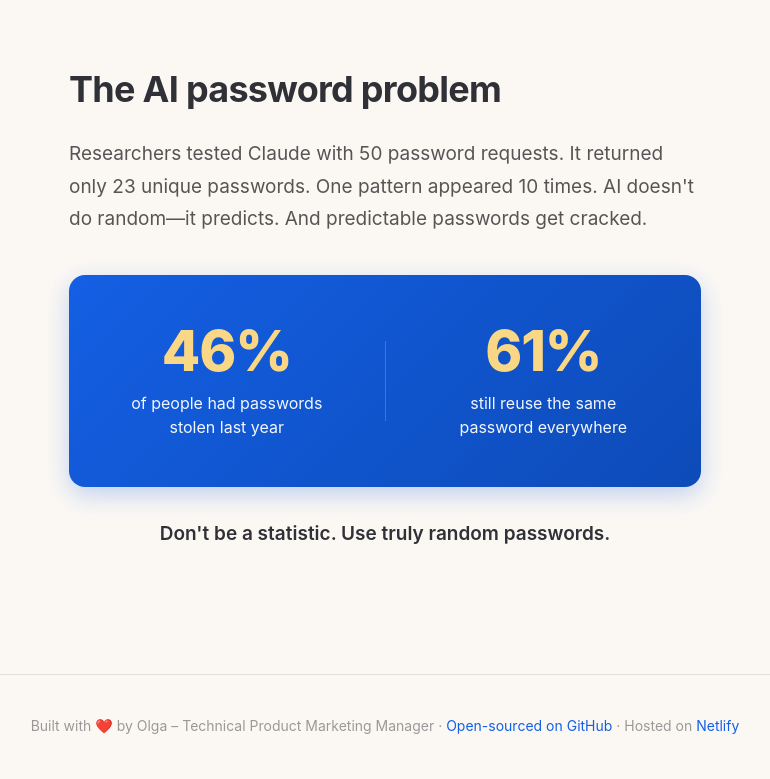
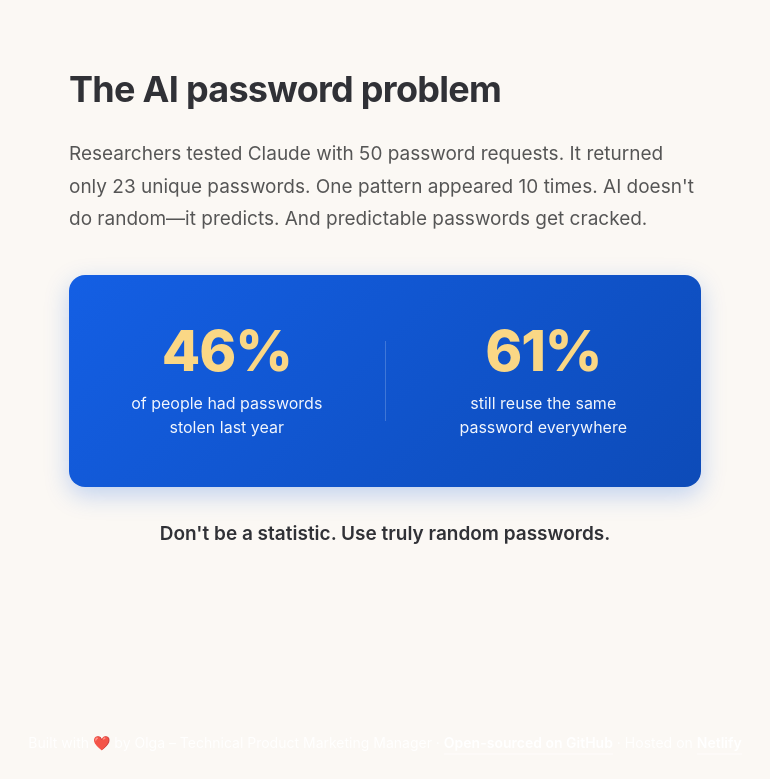
Before and after one commit to SheillaO/AI-Proof-Password-Generator, a website built with Vite: page index.html in a window 1280 px wide. Shown: the part 872-1651 px from the top of the page, without its empty margins (255-1025 px from the left). Built offline with nearby package versions, Linux system fonts and the light colour scheme.

Commit message:
Update index.css

```diff
--- a/index.css
+++ b/index.css
@@ -221,22 +221,30 @@
 
 footer {
     text-align: center;
-    padding: 40px 24px;
-    border-top: 1px solid #e0e0e0;
+    margin-top: 32px;
+    padding: 24px 20px;
+
 }
 
 footer p {
+    color: rgba(255, 255, 255, 0.9);
     font-size: 14px;
-    color: #999;
+    line-height: 1.8;
+    font-weight: 400;
 }
 
 footer a {
-    color: #145fe4;
+    color: white;
     text-decoration: none;
+    font-weight: 600;
+    border-bottom: 2px solid rgba(255, 255, 255, 0.3);
+    padding-bottom: 2px;
+    transition: all 0.2s ease;
 }
 
 footer a:hover {
-    text-decoration: underline;
+    border-bottom-color: white;
+    color: #fbbf24;
 }
 
 
```
